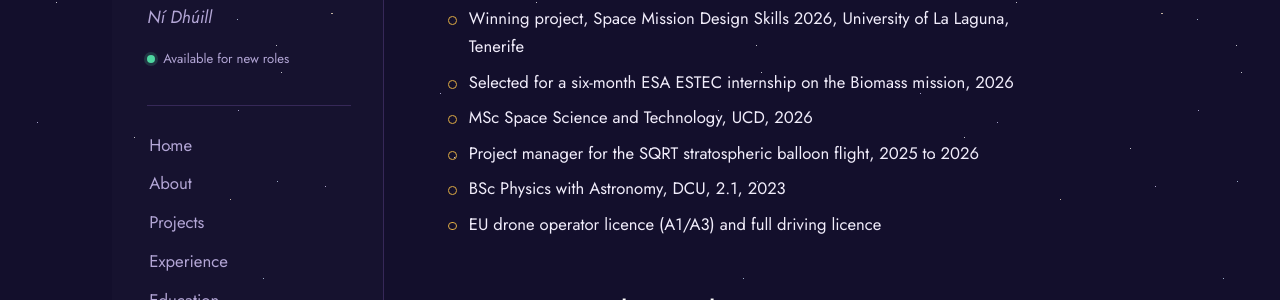
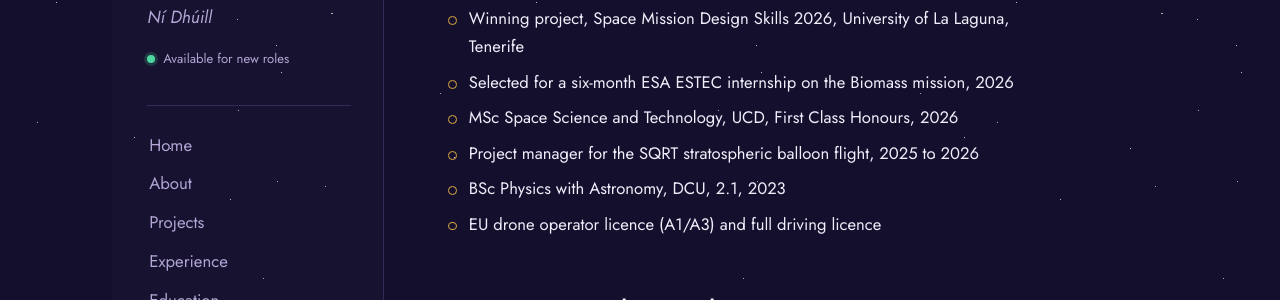
Before and after one commit to orlaithdoyle/orlaithdoyle.github.io, a Jekyll site: the page built from achievements.md, in a window 1280 px wide. Shown: the part 145-445 px from the top of the page. Built offline with Jekyll 4.4.1, drawn with Linux system fonts in a browser that asks for light colours.

Commit message:
Add MSc First Class Honours result

```diff
--- a/achievements.md
+++ b/achievements.md
@@ -6,7 +6,7 @@ title: Achievements
 
 - Winning project, Space Mission Design Skills 2026, University of La Laguna, Tenerife
 - Selected for a six-month ESA ESTEC internship on the Biomass mission, 2026
-- MSc Space Science and Technology, UCD, 2026
+- MSc Space Science and Technology, UCD, First Class Honours, 2026
 - Project manager for the SQRT stratospheric balloon flight, 2025 to 2026
 - BSc Physics with Astronomy, DCU, 2.1, 2023
 - EU drone operator licence (A1/A3) and full driving licence
```
Also changed, not shown: education.md (+2 -0 lines).
